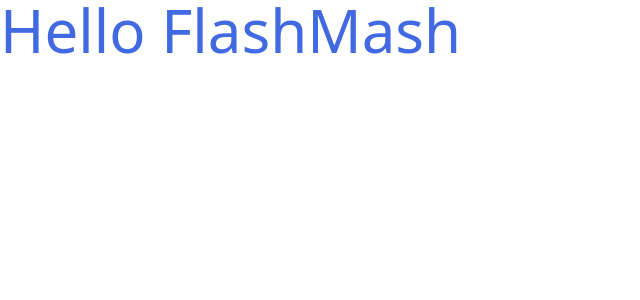
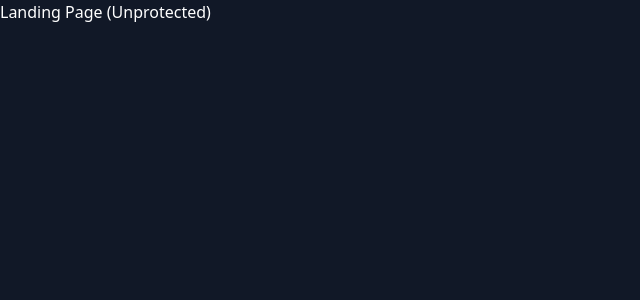
Before and after one commit to maxiattiogbe/FlashMash, a Next.js app: page / in a window 1280 px wide. Shown: the top 300 px of the page, without its empty margins (0-640 px from the left). Built offline with nearby package versions, Linux system fonts and the light colour scheme.

Commit message:
folder setup

```diff
--- /dev/null
+++ b/app/(dashboard)/(routes)/dashboard/page.tsx
@@ -0,0 +1,7 @@
+const DashboardPage = () => {
+    return (
+        <p>Dashboard Page (Protected)</p>
+    )
+}
+
+export default DashboardPage;
--- /dev/null
+++ b/app/(landing)/layout.tsx
@@ -0,0 +1,15 @@
+const LandingLayout = ({
+    children
+}: {
+    children: React.ReactNode;
+}) => {
+    return (
+        <main className="h-full bg-[#111827] overflow-auto">
+            <div className="mx-auto max-w-screen-xl h-full w-full">
+                {children}
+            </div>
+        </main>
+    );
+}
+
+export default LandingLayout;
--- /dev/null
+++ b/app/(landing)/page.tsx
@@ -0,0 +1,7 @@
+const LandingPage = () => {
+  return (
+    <p className="text-white">Landing Page (Unprotected)</p>
+  );
+}
+
+export default LandingPage;
--- a/app/globals.css
+++ b/app/globals.css
@@ -3,6 +3,12 @@
 @plugin "tailwindcss-animate";
 
 @custom-variant dark (&:is(.dark *));
+
+html,
+body,
+:root {
+  height: 100%;
+}
 
 @theme inline {
   --color-background: var(--background);
--- a/app/page.tsx
+++ /dev/null
@@ -1,8 +0,0 @@
-import { Button } from "@/components/ui/button";
-
-export default function Home() {
-  return (
-    <p className="text-6xl text-[#4169e1]">Hello FlashMash</p>
-    // <Button variant="destructive" size="lg">Click Me</Button>
-  );
-}
```
